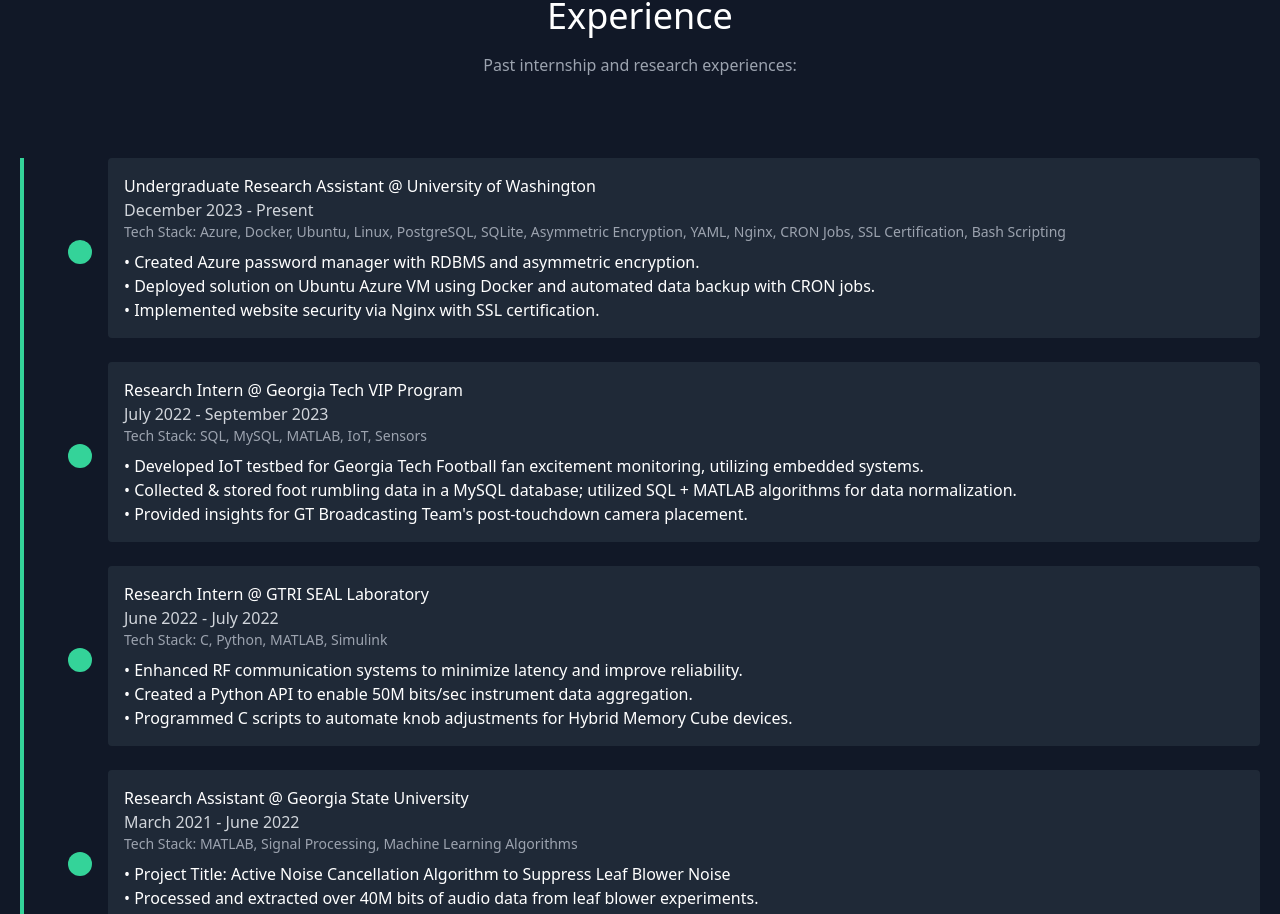
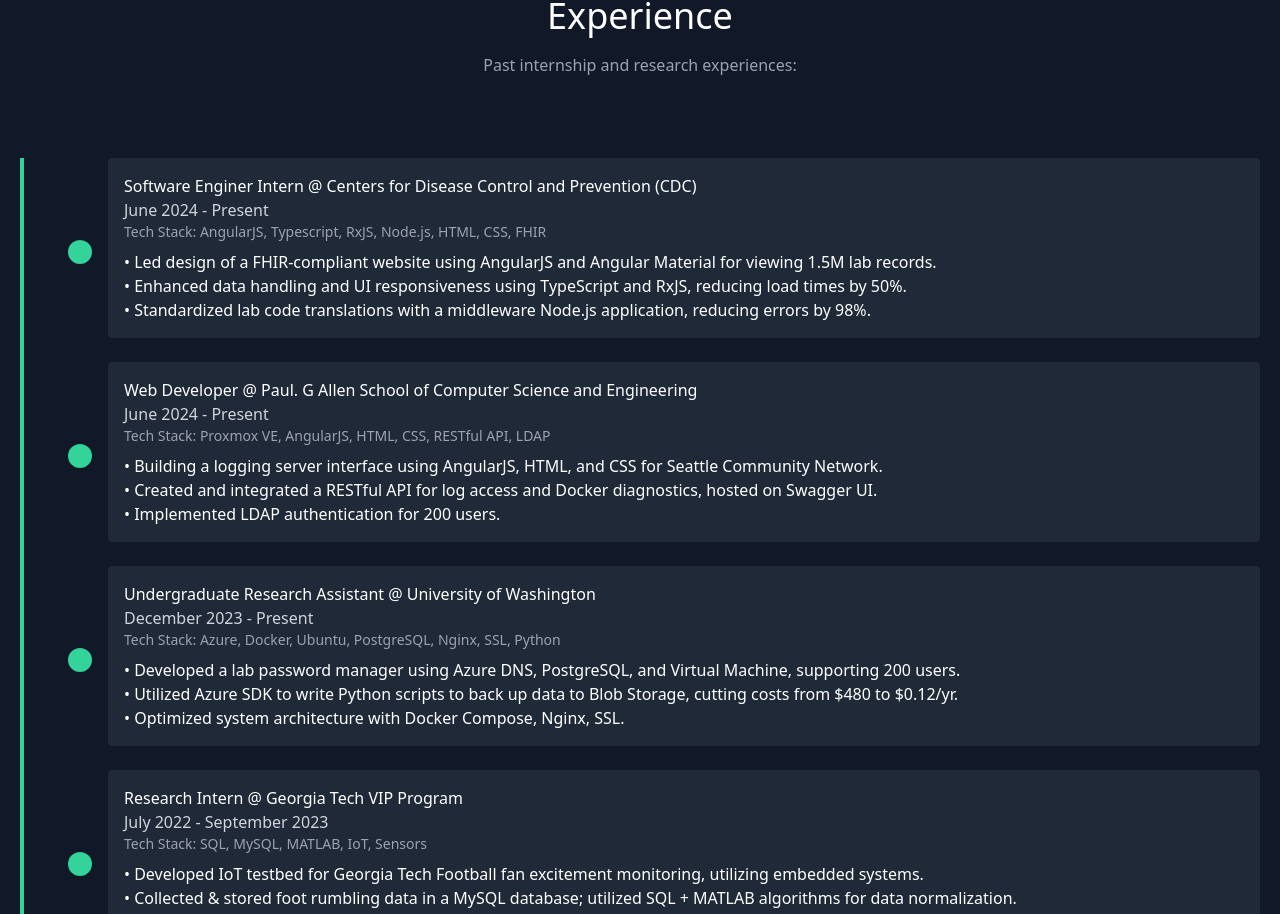
Before and after one commit to rudra-singh1/Personal-Website, a React (Create React App) app: page / in a window 1280 px wide. Shown: the part 521-1435 px from the top of the page. Built offline with nearby package versions, Linux system fonts and the light colour scheme.

Commit message:
Update Experience.js

```diff
--- a/src/components/Experience.js
+++ b/src/components/Experience.js
@@ -17,6 +17,38 @@ export default function Experience() {
         <div className="relative">
           <div className="border-r-4 border-green-400 absolute h-full left-0"></div>
           <div className="ml-12">
+          {/* Software Enginer Intern @ Centers for Disease Control and Prevention  */}
+            <div className="flex items-center mb-6">
+              <div className="w-6 h-6 bg-green-400 rounded-full mr-4 mt-2"></div>
+              <div className="bg-gray-800 rounded p-4 flex-grow">
+                <p className="text-white">Software Enginer Intern @ Centers for Disease Control and Prevention (CDC)</p>
+                <p className="text-gray-300 text-base">June 2024 - Present</p>
+                <p className="text-gray-400 text-sm">
+                  Tech Stack: AngularJS, Typescript, RxJS, Node.js, HTML, CSS, FHIR
+                </p>
+                <div className="mt-2">
+                  <div className="text-white">•	Led design of a FHIR-compliant website using AngularJS and Angular Material for viewing 1.5M lab records.</div>
+                  <div className="text-white">•	Enhanced data handling and UI responsiveness using TypeScript and RxJS, reducing load times by 50%.</div>
+                  <div className="text-white">•	Standardized lab code translations with a middleware Node.js application, reducing errors by 98%.</div>
+                </div>
+              </div>
+            </div>
+            {/* Web Developer @ Paul. G Allen School of Computer Science and Engineering */}
+            <div className="flex items-center mb-6">
+              <div className="w-6 h-6 bg-green-400 rounded-full mr-4 mt-2"></div>
+              <div className="bg-gray-800 rounded p-4 flex-grow">
+                <p className="text-white">Web Developer @ Paul. G Allen School of Computer Science and Engineering</p>
+                <p className="text-gray-300 text-base">June 2024 - Present</p>
+                <p className="text-gray-400 text-sm">
+                  Tech Stack: Proxmox VE, AngularJS, HTML, CSS, RESTful API, LDAP
+                </p>
+                <div className="mt-2">
+                  <div className="text-white">• Building a logging server interface using AngularJS, HTML, and CSS for Seattle Community Network.</div>
+                  <div className="text-white">• Created and integrated a RESTful API for log access and Docker diagnostics, hosted on Swagger UI.</div>
+                  <div className="text-white">• Implemented LDAP authentication for 200 users.</div>
+                </div>
+              </div>
+            </div>
             {/* Undergraduate Research Assistant Position at Paul. G Allen School of Computer Science and Engineering */}
             <div className="flex items-center mb-6">
               <div className="w-6 h-6 bg-green-400 rounded-full mr-4 mt-2"></div>
@@ -24,12 +56,12 @@ export default function Experience() {
                 <p className="text-white">Undergraduate Research Assistant @ University of Washington</p>
                 <p className="text-gray-300 text-base">December 2023 - Present</p>
                 <p className="text-gray-400 text-sm">
-                  Tech Stack: Azure, Docker, Ubuntu, Linux, PostgreSQL, SQLite, Asymmetric Encryption, YAML, Nginx, CRON Jobs, SSL Certification, Bash Scripting
+                  Tech Stack: Azure, Docker, Ubuntu, PostgreSQL, Nginx, SSL, Python
                 </p>
                 <div className="mt-2">
-                  <div className="text-white">• Created Azure password manager with RDBMS and asymmetric encryption.</div>
-                  <div className="text-white">• Deployed solution on Ubuntu Azure VM using Docker and automated data backup with CRON jobs.</div>
-                  <div className="text-white">• Implemented website security via Nginx with SSL certification.</div>
+                  <div className="text-white">• Developed a lab password manager using Azure DNS, PostgreSQL, and Virtual Machine, supporting 200 users.</div>
+                  <div className="text-white">• Utilized Azure SDK to write Python scripts to back up data to Blob Storage, cutting costs from $480 to $0.12/yr.</div>
+                  <div className="text-white">• Optimized system architecture with Docker Compose, Nginx, SSL.</div>
                 </div>
               </div>
             </div>
```
